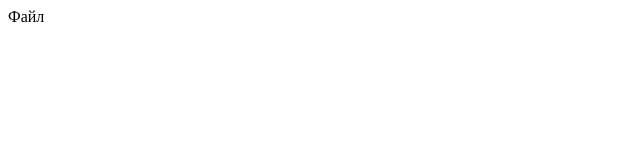
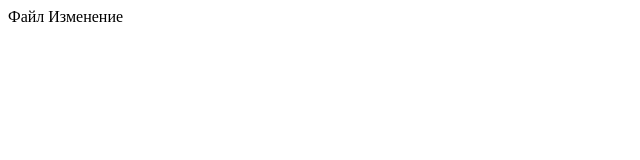
Before and after one commit to ali-pllz/newrepository-04-07-2022, a plain HTML site: page index.html in a window 1280 px wide. Shown: the full height of the page, 0-640 px from the left. Drawn offline with Linux system fonts and the light colour scheme.

Commit message:
Changing

```diff
--- a/index.html
+++ b/index.html
@@ -8,5 +8,6 @@
 </head>
 <body>
     Файл
+    Изменение
 </body>
 </html>
```
